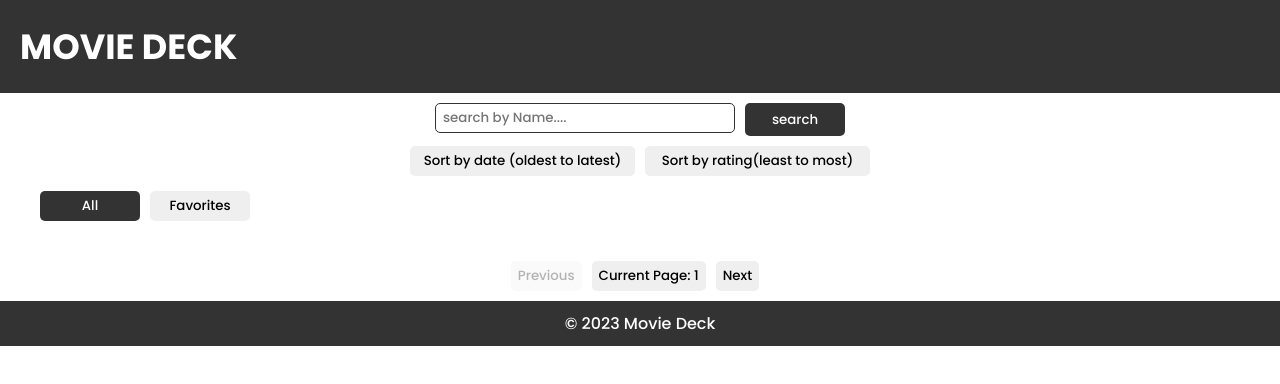
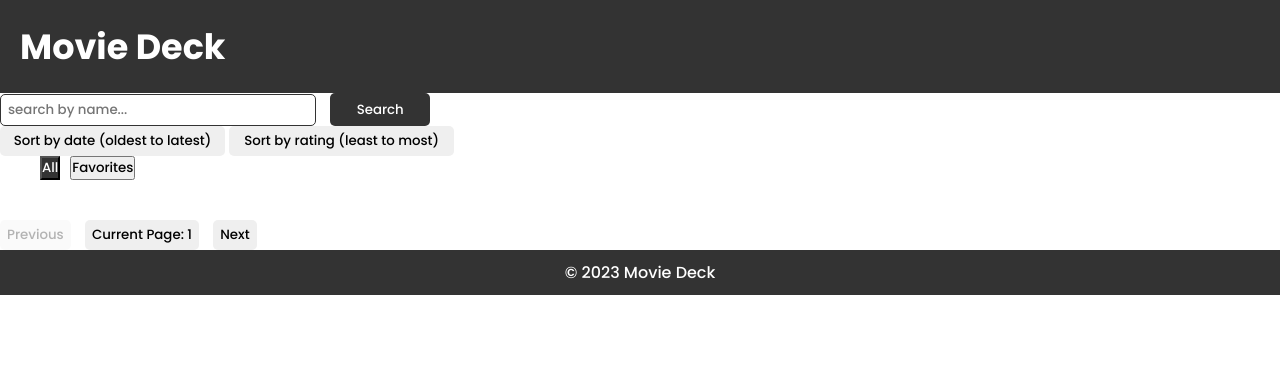
Before and after one commit to Paila20/Movie-Deck-JS-Project---JS-Project-Building-Session-JS-Project-Building-Session---k3rtn7omzwsw, a plain HTML site: page index.html in a window 1280 px wide. Drawn offline with Linux system fonts and the light colour scheme; no server answers.

Commit message:
Update index.html

```diff
--- a/index.html
+++ b/index.html
@@ -3,55 +3,31 @@
 <head>
     <meta charset="UTF-8">
     <meta name="viewport" content="width=device-width, initial-scale=1.0">
-    <title>Document</title>
     <link rel="stylesheet" href="./styles.css">
+    <title>IMDB</title>
 </head>
 <body>
     <header>
-        <a href="/">
-            MOVIE DECK
-        </a>
+        <a href="./index.html">Movie Deck</a>
     </header>
-    <div class="search-bar">
-        <input type="search"
-        name="search"
-        id="search-input"
-        placeholder="search by Name...."
-        autocomplete="off">
-        <button id="search-button">search</button>
+    <div id="search-bar">
+        <input id="search-input" type="text" name="search" placeholder="search by name..." autocomplete="off">
+        <button id="search-button">Search</button>
     </div>
-
-    <div class="sorting-options">
+    <div id="sorting-options">
         <button id="sort-by-date">Sort by date (oldest to latest)</button>
-        <button id="sort-by-rating">Sort by rating(least to most)</button>
-
+        <button id="sort-by-rating">Sort by rating (least to most)</button>
     </div>
     <div class="tabs">
-        <button id="all-tab" class="active-tab">All</button>
-        <button id="favorites-tab">Favorites</button>
+        <button class="active-tab all-tab">All</button>
+        <button class="favorites-tab">Favorites</button>
     </div>
     <div class="movie-list-pagination-btns">
         <ul id="movies-list">
 
-            <!-- <li class="card">
-                <img
-                    class="poster"
-                    src="https://w7.pngwing.com/pngs/116/765/png-transparent-clapperboard-computer-icons-film-movie-poster-angle-text-logo-thumbnail.png"
-                    alt="movie-title"
-                />
-                <p class="title">movie-title</p>
-                <section class="vote-favouriteIcon">
-                    <section class="vote">
-                    <p class="vote-count">vote-count</p>
-                    <p class="vote-average">movie.vote_average</p>
-                    </section>
-                    <i class="fa-regular fa-heart fa-2xl" id="favorite-icon"></i>
-                </section>
-            </li> -->
         </ul>
-
-        <div id="pagination">
-            <button id="prev-button">Previous</button>
+        <div class="pagination">
+            <button id="prev-button" disabled>Previous</button>
             <button id="page-number-button">Current Page: 1</button>
             <button id="next-button">Next</button>
         </div>
@@ -59,11 +35,7 @@
     <footer>
         <p>&copy; 2023 Movie Deck</p>
     </footer>
-
-    <script
-        src="https://kit.fontawesome.com/68129f478c.js"
-        crossorigin="anonymous"
-    ></script>
+    <script src="https://kit.fontawesome.com/09259f818e.js" crossorigin="anonymous"></script>
     <script src="./App.js"></script>
 </body>
 </html>
```
